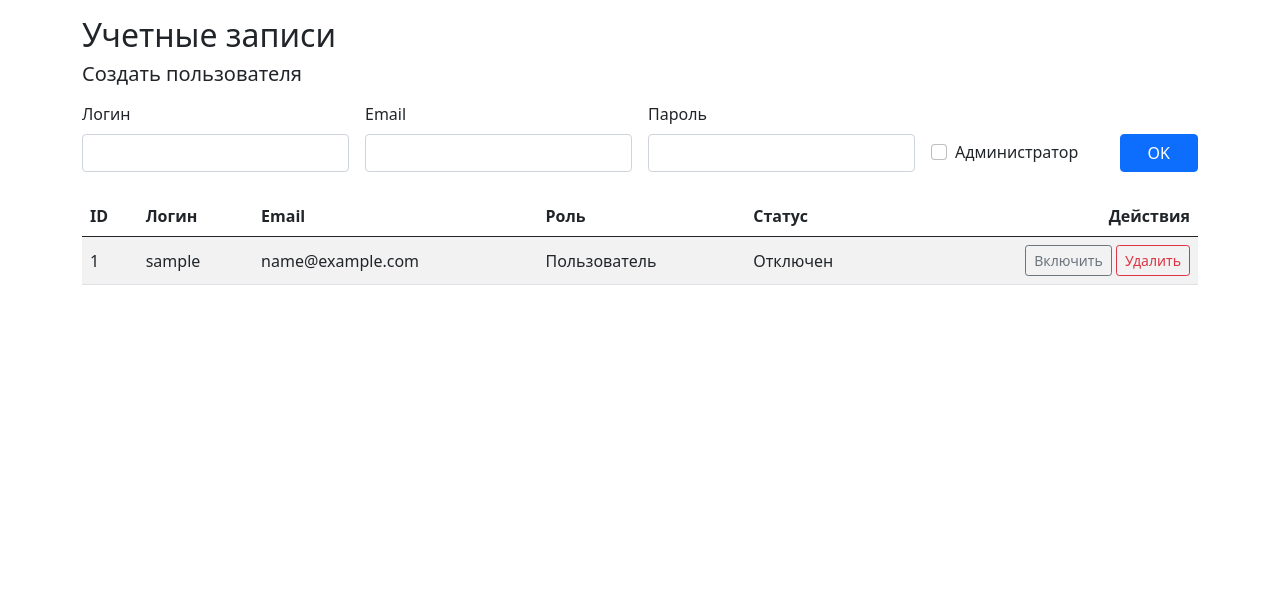
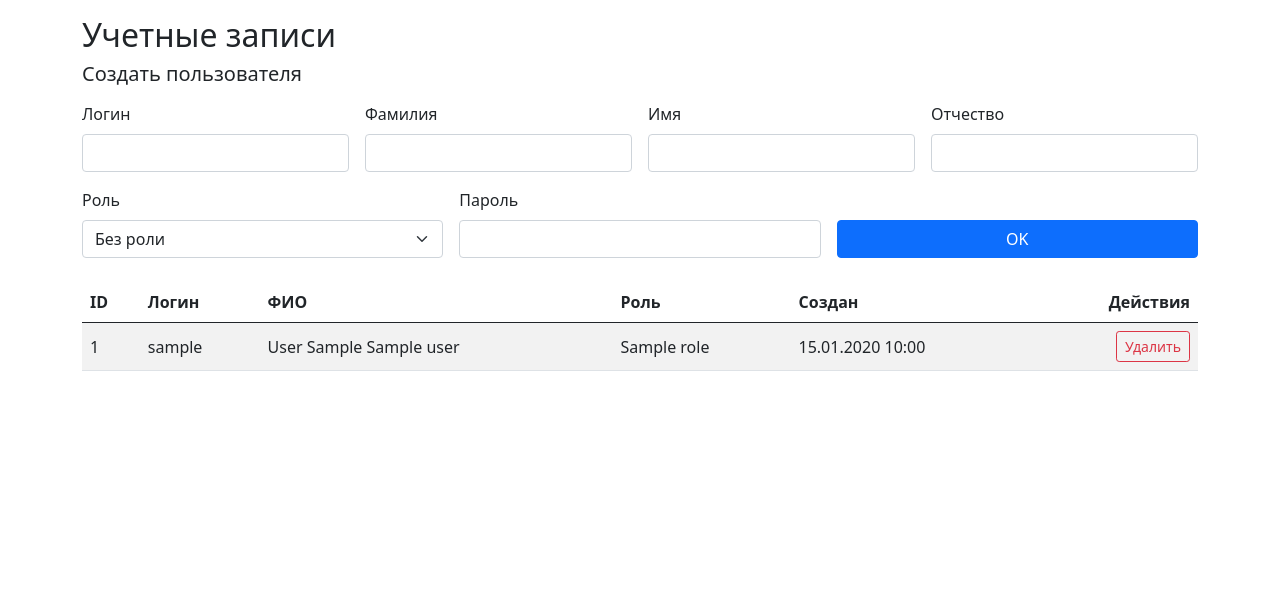
Before and after one commit to xseniaKri/web_labs, a Python web app: template app/templates/users.html in a window 1280 px wide. Shown: the part 56-667 px from the top of the page. Run offline with Jinja, Linux system fonts and the light colour scheme; the template is opened without the code that fills it: most values are stand-ins (such as "Sample title", 1, 10 or a date in 2020).

Commit message:
feat: сделала модели для бд, поправила структуру

```diff
--- a/app/app.py
+++ b/app/app.py
@@ -5,7 +5,7 @@ from pathlib import Path
 if __package__ is None:
     sys.path.insert(0, str(Path(__file__).resolve().parent.parent))
 
-from app import create_app
+from app.factory import create_app
 
 
 app = create_app()
--- a/app/config.py
+++ b/app/config.py
@@ -9,5 +9,4 @@ class Config:
     )
     SQLALCHEMY_TRACK_MODIFICATIONS = False
     ADMIN_USERNAME = os.getenv("ADMIN_USERNAME", "admin")
-    ADMIN_EMAIL = os.getenv("ADMIN_EMAIL", "admin@example.com")
     ADMIN_PASSWORD = os.getenv("ADMIN_PASSWORD", "admin")
--- a/app/templates/index.html
+++ b/app/templates/index.html
@@ -13,7 +13,7 @@
 
 <p>
 Вы вошли как:
-<b>{{ current_user.username }}</b>
+<b>{{ current_user.login }}</b>
 </p>
 
 {% else %}
--- a/app/templates/login.html
+++ b/app/templates/login.html
@@ -7,7 +7,7 @@
 <form method="POST">
 
 <label>Логин:</label>
-<input type="text" name="username" required>
+<input type="text" name="login" required>
 
 <br><br>
 
--- a/app/templates/users.html
+++ b/app/templates/users.html
@@ -7,24 +7,35 @@
   <h3 class="h5 mb-3">Создать пользователя</h3>
   <form method="post" action="{{ url_for('main.users') }}" class="row g-3">
     <div class="col-md-3">
-      <label for="username" class="form-label">Логин</label>
-      <input id="username" type="text" name="username" class="form-control" required>
+      <label for="login" class="form-label">Логин</label>
+      <input id="login" type="text" name="login" class="form-control" required>
     </div>
     <div class="col-md-3">
-      <label for="email" class="form-label">Email</label>
-      <input id="email" type="email" name="email" class="form-control" required>
+      <label for="last_name" class="form-label">Фамилия</label>
+      <input id="last_name" type="text" name="last_name" class="form-control">
     </div>
     <div class="col-md-3">
+      <label for="first_name" class="form-label">Имя</label>
+      <input id="first_name" type="text" name="first_name" class="form-control" required>
+    </div>
+    <div class="col-md-3">
+      <label for="middle_name" class="form-label">Отчество</label>
+      <input id="middle_name" type="text" name="middle_name" class="form-control" required>
+    </div>
+    <div class="col-md-4">
+      <label for="role_id" class="form-label">Роль</label>
+      <select id="role_id" name="role_id" class="form-select">
+        <option value="">Без роли</option>
+        {% for role in roles %}
+        <option value="{{ role.id }}">{{ role.name }}</option>
+        {% endfor %}
+      </select>
+    </div>
+    <div class="col-md-4">
       <label for="password" class="form-label">Пароль</label>
       <input id="password" type="password" name="password" class="form-control" required>
     </div>
-    <div class="col-md-2 d-flex align-items-end">
-      <div class="form-check mb-2">
-        <input id="is_admin" type="checkbox" name="is_admin" class="form-check-input">
-        <label for="is_admin" class="form-check-label">Администратор</label>
-      </div>
-    </div>
-    <div class="col-md-1 d-flex align-items-end">
+    <div class="col-md-4 d-flex align-items-end">
       <button type="submit" class="btn btn-primary w-100">OK</button>
     </div>
   </form>
@@ -36,9 +47,9 @@
       <tr>
         <th>ID</th>
         <th>Логин</th>
-        <th>Email</th>
+        <th>ФИО</th>
         <th>Роль</th>
-        <th>Статус</th>
+        <th>Создан</th>
         <th class="text-end">Действия</th>
       </tr>
     </thead>
@@ -46,16 +57,11 @@
       {% for user in users %}
       <tr>
         <td>{{ user.id }}</td>
-        <td>{{ user.username }}</td>
-        <td>{{ user.email }}</td>
-        <td>{{ "Администратор" if user.is_admin else "Пользователь" }}</td>
-        <td>{{ "Активен" if user.is_active_account else "Отключен" }}</td>
+        <td>{{ user.login }}</td>
+        <td>{{ user.last_name or "" }} {{ user.first_name }} {{ user.middle_name }}</td>
+        <td>{{ user.role.name if user.role else "Без роли" }}</td>
+        <td>{{ user.created_at.strftime("%d.%m.%Y %H:%M") }}</td>
         <td class="text-end">
-          <form method="post" action="{{ url_for('main.toggle_user', user_id=user.id) }}" class="d-inline">
-            <button type="submit" class="btn btn-sm btn-outline-secondary">
-              {{ "Отключить" if user.is_active_account else "Включить" }}
-            </button>
-          </form>
           <form method="post" action="{{ url_for('main.delete_user', user_id=user.id) }}" class="d-inline">
             <button type="submit" class="btn btn-sm btn-outline-danger">Удалить</button>
           </form>
--- a/migrations/env.py
+++ b/migrations/env.py
@@ -4,9 +4,9 @@ import os
 from alembic import context
 from sqlalchemy import engine_from_config, pool
 
-from app import create_app
+from app.app import create_app
 from app.extensions import db
-from app.models import User
+from app.models import Role, User
 
 
 config = context.config
```
Also changed, not shown: app/__init__.py (deleted, +0 -44 lines), app/factory.py (added, +55 -0 lines), app/models.py (+23 -7 lines), app/routes.py (+12 -27 lines), migrations/versions/0001_create_users.py (+26 -10 lines), README.md, 1 other file.
